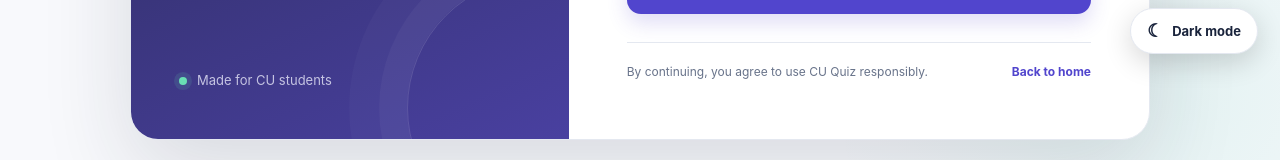
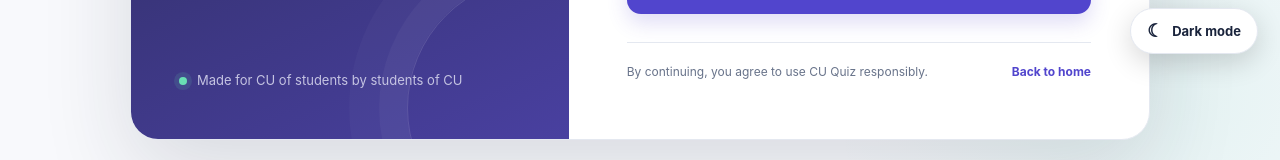
Before and after one commit to RajCodes2006/quiz-maker, a Next.js app: page /login in a window 1280 px wide. Shown: the part 724-884 px from the top of the page. Built offline with nearby package versions, Linux system fonts and the light colour scheme; no server answers.

Commit message:
Update CU Quiz student tagline

```diff
--- a/app/login/page.tsx
+++ b/app/login/page.tsx
@@ -34,7 +34,7 @@ export default async function LoginPage({ searchParams }: Props) {
 
           <div className="auth-aside-bottom">
             <span className="auth-aside-dot" />
-            <span>Made for CU students</span>
+            <span>Made for CU of students by students of CU</span>
           </div>
         </aside>
 
```
